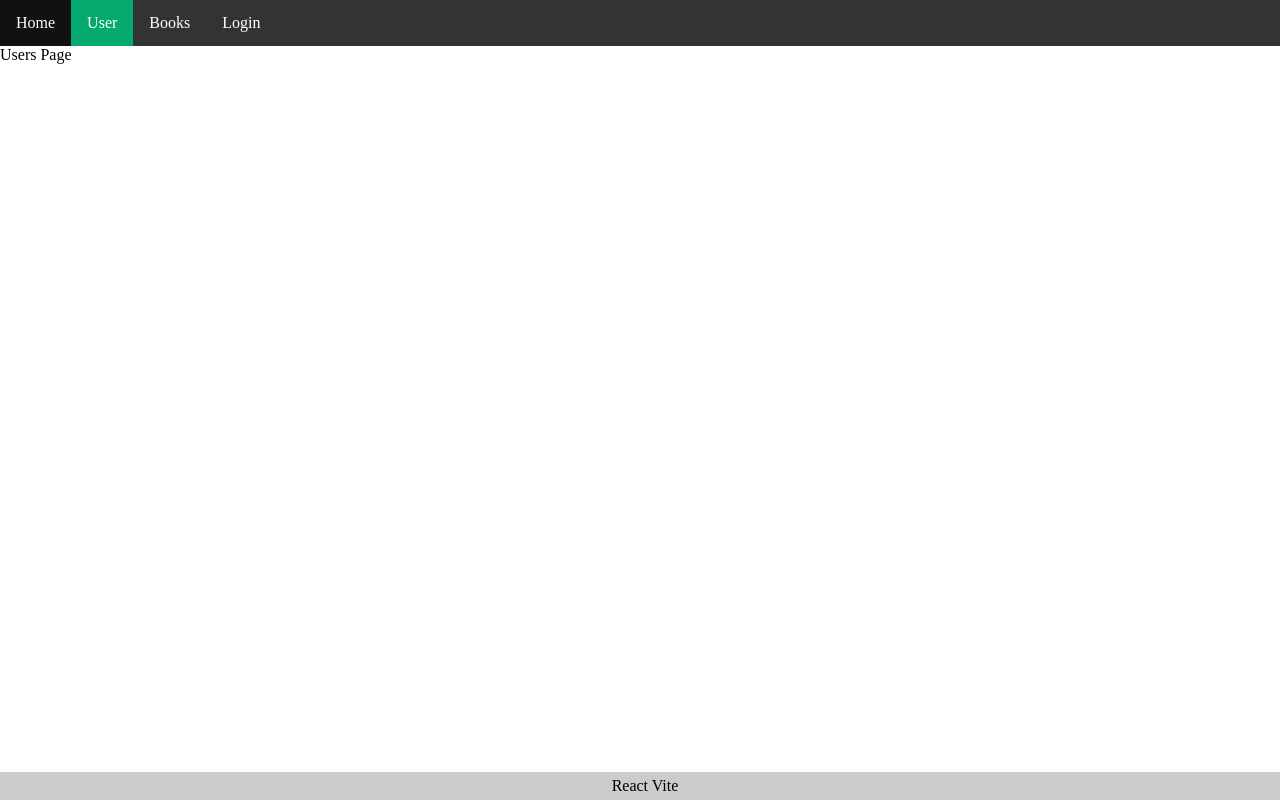
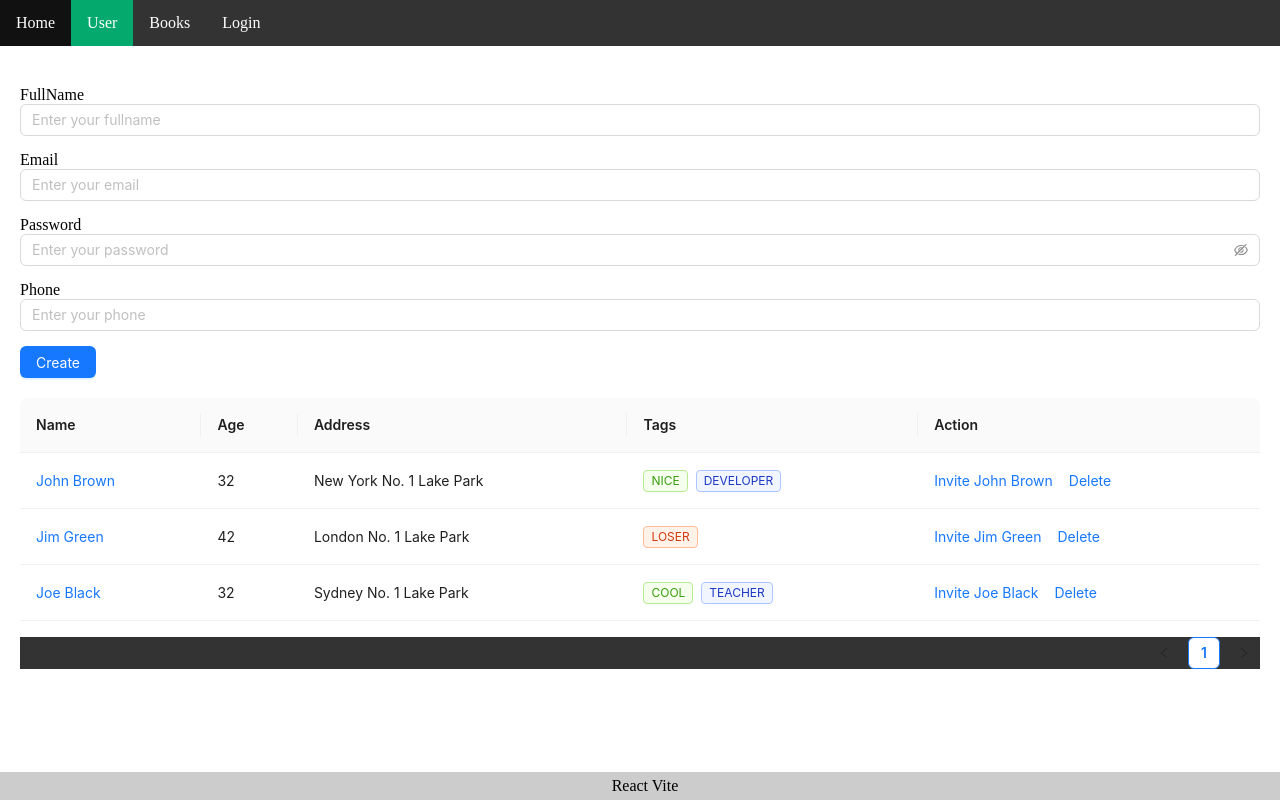
Before and after one commit to Halocau/Learn-react, a React (Vite) app: page /users in a window 1280 px wide. Built offline with nearby package versions, Linux system fonts and the light colour scheme.

Commit message:
66 Create interface base

```diff
--- a/package.json
+++ b/package.json
@@ -15,6 +15,8 @@
     "preview": "vite preview"
   },
   "dependencies": {
+    "@ant-design/icons": "5.3.7",
+    "antd": "5.18.1",
     "base-react-vite-hoidanit": "file:",
     "react": "18.3.1",
     "react-dom": "18.3.1",
--- /dev/null
+++ b/src/components/user/userForm.jsx
@@ -0,0 +1,27 @@
+import { Input, Button } from 'antd';
+const UserForm = () => {
+    return (
+        <div className="user-form" style={{ margin: "20px 0" }}>
+            <div style={{ display: "flex", gap: "15px", flexDirection: "column" }}>
+                <div>
+                    <span>FullName</span>
+                    <Input placeholder="Enter your fullname" />
+                </div>
+                <div>
+                    <span>Email</span>
+                    <Input placeholder="Enter your email" />
+                </div>
+                <div>
+                    <span>Password</span>
+                    <Input.Password placeholder="Enter your password" />
+                </div>
+                <div>
+                    <span>Phone</span>
+                    <Input placeholder="Enter your phone" />
+                </div>
+                <div><Button type="primary">Create</Button></div>
+            </div>
+        </div>
+    )
+}
+export default UserForm
--- /dev/null
+++ b/src/components/user/userTable.jsx
@@ -0,0 +1,82 @@
+import { Space, Table, Tag } from 'antd';
+
+const UserTable = () => {
+    const columns = [
+        {
+            title: 'Name',
+            dataIndex: 'name',
+            key: 'name',
+            render: text => <a>{text}</a>,
+        },
+        {
+            title: 'Age',
+            dataIndex: 'age',
+            key: 'age',
+        },
+        {
+            title: 'Address',
+            dataIndex: 'address',
+            key: 'address',
+        },
+        {
+            title: 'Tags',
+            key: 'tags',
+            dataIndex: 'tags',
+            render: (_, { tags }) => (
+                <>
+                    {tags.map(tag => {
+                        let color = tag.length > 5 ? 'geekblue' : 'green';
+                        if (tag === 'loser') {
+                            color = 'volcano';
+                        }
+                        return (
+                            <Tag color={color} key={tag}>
+                                {tag.toUpperCase()}
+                            </Tag>
+                        );
+                    })}
+                </>
+            ),
+        },
+        {
+            title: 'Action',
+            key: 'action',
+            render: (_, record) => (
+                <Space size="middle">
+                    <a>Invite {record.name}</a>
+                    <a>Delete</a>
+                </Space>
+            ),
+        },
+    ];
+
+    const data = [
+        {
+            key: '1',
+            name: 'John Brown',
+            age: 32,
+            address: 'New York No. 1 Lake Park',
+            tags: ['nice', 'developer'],
+        },
+        {
+            key: '2',
+            name: 'Jim Green',
+            age: 42,
+            address: 'London No. 1 Lake Park',
+            tags: ['loser'],
+        },
+        {
+            key: '3',
+            name: 'Joe Black',
+            age: 32,
+            address: 'Sydney No. 1 Lake Park',
+            tags: ['cool', 'teacher'],
+        },
+    ];
+
+    return (
+        <Table columns={columns} dataSource={data} />
+    );
+}
+
+export default UserTable
--- a/src/pages/user.jsx
+++ b/src/pages/user.jsx
@@ -1,6 +1,12 @@
+import UserForm from "../components/user/userForm";
+import UserTable from "../components/user/userTable";
+
 const UsersPage = () => {
     return (
-        <div>Users Page</div>
+        <div style={{ padding: "20px" }}>
+            <UserForm />
+            <UserTable />
+        </div>
     );
 }
 
```
Also changed, not shown: 1 other file (tests, documents, lock files or other folders).
